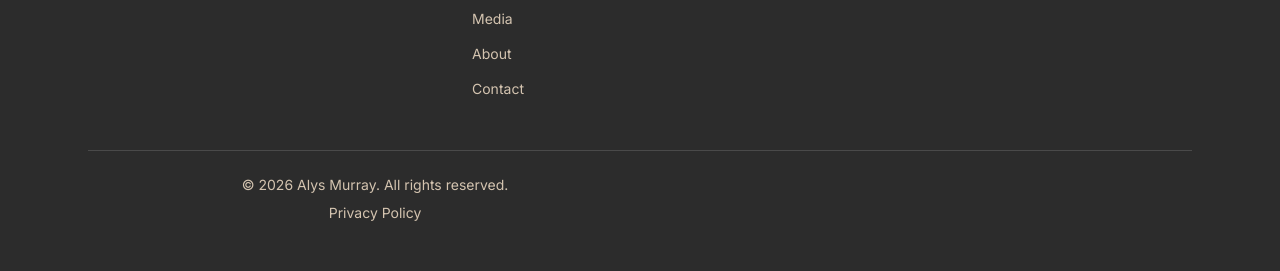
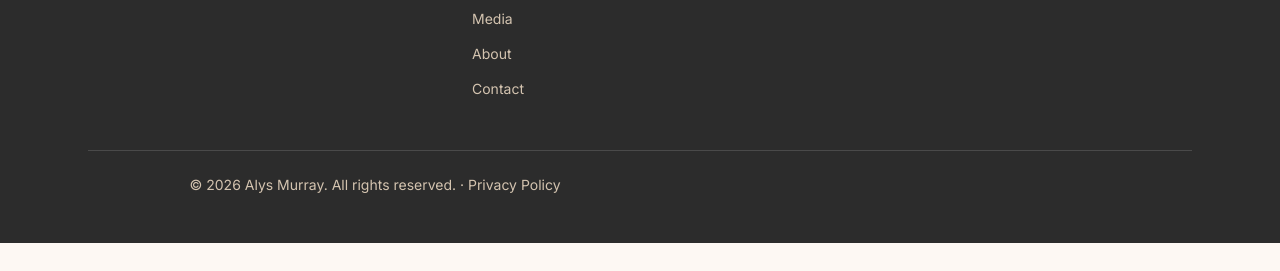
Before and after one commit to alysmurray/alysmurray.github.io, an Astro site: page / in a window 1280 px wide. Shown: the part 3118-3389 px from the top of the page. After the commit the page ends 3361 px from the top, so only its background shows below. Built offline with nearby package versions, Linux system fonts and the light colour scheme; Astro itself is replaced by a stand-in of ours.

Commit message:
Put copyright and privacy link on single line in footer

```diff
--- a/src/components/Footer.astro
+++ b/src/components/Footer.astro
@@ -64,10 +64,7 @@ const currentYear = new Date().getFullYear();
 
     <div class="mt-12 pt-6 border-t border-charcoal-light text-center">
       <p class="text-sm text-rose-light">
-        &copy; {currentYear} Alys Murray. All rights reserved.
-      </p>
-      <p class="text-sm text-rose-light mt-2">
-        <a href={`${base}privacy`} class="hover:text-cream transition-colors">Privacy Policy</a>
+        &copy; {currentYear} Alys Murray. All rights reserved. · <a href={`${base}privacy`} class="hover:text-cream transition-colors">Privacy Policy</a>
       </p>
     </div>
   </div>
```
